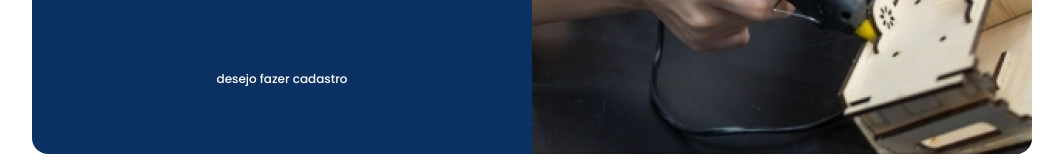
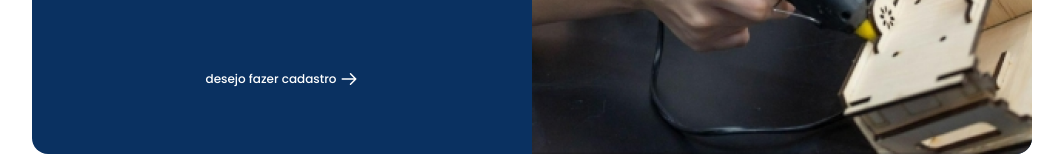
Before and after one commit to Janielson-Anjos/login-cadastro-react, a React (Vite) app: page / in a window 1280 px wide. Shown: the part 546-706 px from the top of the page, without its empty margins (108-1171 px from the left). Built offline with nearby package versions, Linux system fonts and the light colour scheme.

Commit message:
feat: update login

```diff
--- a/package.json
+++ b/package.json
@@ -11,7 +11,8 @@
   },
   "dependencies": {
     "react": "^18.3.1",
-    "react-dom": "^18.3.1"
+    "react-dom": "^18.3.1",
+    "react-icons": "^5.3.0"
   },
   "devDependencies": {
     "@eslint/js": "^9.11.1",
--- a/src/components/Login.tsx
+++ b/src/components/Login.tsx
@@ -1,6 +1,8 @@
 import React from 'react';
 // import styles from '../styles/Login.module.css';
 import imagem from '../assets/images/section_direita.png'
+import { HiOutlineArrowRight } from "react-icons/hi";
+
 
 const Login: React.FC = () => {
     return (
@@ -22,7 +24,8 @@ const Login: React.FC = () => {
                 </div>
                 <div className="form-cta">
                     <button className="btn-login" type="submit">Login</button>
-                    <a className="a-cadastro" href="cadastro.html">desejo fazer cadastro</a>
+                    <a className="a-cadastro" href="cadastro.html">desejo fazer cadastro <HiOutlineArrowRight style={{ fontSize: '18px'}} />
+                    </a>
                 </div>
             </section>
             <section>
--- a/src/styles/global.css
+++ b/src/styles/global.css
@@ -136,6 +136,8 @@ input {
 }
 
 .a-cadastro {
+  display: flex;
+  gap: 4px;
   text-decoration: none;
   color: #FFFFFF;
   font-size: 12px;
```
Also changed, not shown: 1 other file (tests, documents, lock files or other folders).
